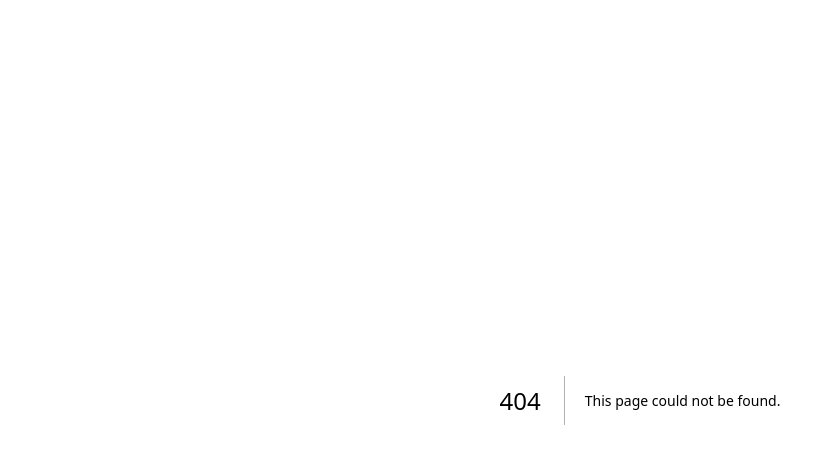
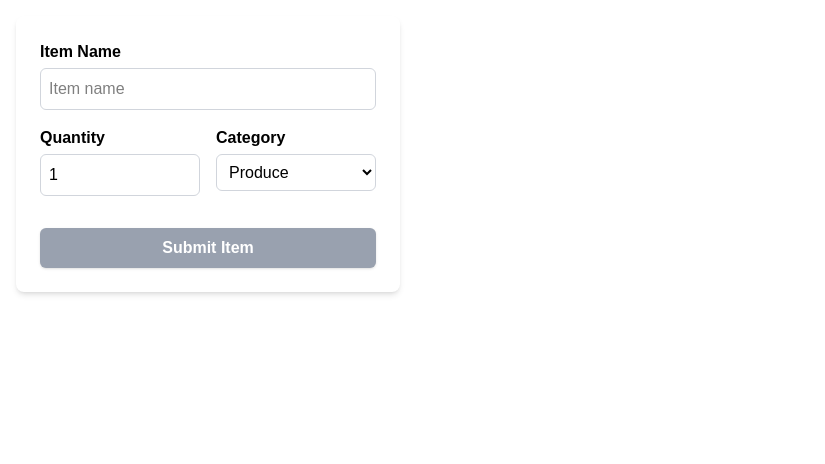
Before and after one commit to nagpal-sahil/cprg306-assignments, a Next.js app: page /week-4 in a window 1280 px wide. Before the commit this address had no page. Shown: the top 464 px of the page, without its empty margins (0-825 px from the left). Built offline with nearby package versions, Linux system fonts and the light colour scheme.

Commit message:
Commit for Week 4

```diff
--- a/app/page.tsx
+++ b/app/page.tsx
@@ -8,6 +8,7 @@ export default function HomePage() {
             <div>
               <Link href="/week-2" className="text-blue-500 hover:underline">Week 2</Link>
               <Link href="/week-3" className="text-blue-500 hover:underline ml-4">Week 3</Link>
+                <Link href="/week-4" className="text-blue-500 hover:underline ml-4">Week 4</Link>
             </div>
         </main>
     );
--- /dev/null
+++ b/app/week-4/new-item.tsx
@@ -0,0 +1 @@
+import React from "react";
--- /dev/null
+++ b/app/week-4/page.tsx
@@ -0,0 +1,110 @@
+"use client";
+
+import React from "react";
+
+import { useState } from "react";
+
+export default function NewItem() {
+  const [name, setName] = useState("");
+  const [quantity, setQuantity] = useState(1);
+  const [category, setCategory] = useState("produce");
+  const [nameTouched, setNameTouched] = useState(false);
+
+  const handleSubmit = (event: React.FormEvent) => {
+    event.preventDefault();
+
+    if (!name || name.length < 2) {
+      alert("Please enter a name with at least 2 characters.");
+      return;
+    }
+
+    const item = {
+      name,
+      quantity,
+      category,
+    };
+
+    console.log(item);
+    alert(`Added Item:\nName: ${name}\nQuantity: ${quantity}\nCategory: ${category}`);
+
+    setName("");
+    setQuantity(1);
+    setCategory("produce");
+    setNameTouched(false);
+  };
+
+  const isInvalid = name.trim().length < 2;
+
+  return (
+    <form
+      onSubmit={handleSubmit}
+      className="p-6 m-4 bg-white text-black max-w-sm w-full rounded-lg shadow-md"
+    >
+      {/* Name Field */}
+      <div className="mb-4">
+        <label className="block font-bold mb-1">Item Name</label>
+        <input
+          type="text"
+          placeholder="Item name"
+          required
+          value={name}
+          onChange={(e) => setName(e.target.value)}
+          onBlur={() => setNameTouched(true)}
+          className={`w-full p-2 border rounded-md focus:outline-none focus:ring-2 focus:ring-blue-400 ${
+            nameTouched && !name ? "border-red-500" : "border-gray-300"
+          }`}
+        />
+        {nameTouched && !name && (
+          <p className="text-red-500 text-sm mt-1">Name is required.</p>
+        )}
+      </div>
+
+      <div className="flex justify-between gap-4">
+        {/* Quantity Field */}
+        <div className="mb-4 flex-1">
+          <label className="block font-bold mb-1">Quantity</label>
+          <input
+            type="number"
+            min="1"
+            max="99"
+            required
+            value={quantity}
+            onChange={(e) => setQuantity(Number(e.target.value))}
+            className="w-full p-2 border border-gray-300 rounded-md focus:outline-none focus:ring-2 focus:ring-blue-400"
+          />
+        </div>
+
+        {/* Category Field */}
+        <div className="mb-4 flex-1">
+          <label className="block font-bold mb-1">Category</label>
+          <select
+            value={category}
+            onChange={(e) => setCategory(e.target.value)}
+            className="w-full p-2 border border-gray-300 rounded-md focus:outline-none focus:ring-2 focus:ring-blue-400"
+          >
+            <option value="produce">Produce</option>
+            <option value="dairy">Dairy</option>
+            <option value="bakery">Bakery</option>
+            <option value="meat">Meat</option>
+            <option value="frozen">Frozen Foods</option>
+            <option value="canned">Canned Goods</option>
+            <option value="dry">Dry Goods</option>
+            <option value="beverages">Beverages</option>
+            <option value="snacks">Snacks</option>
+            <option value="household">Household</option>
+            <option value="other">Other</option>
+          </select>
+        </div>
+      </div>
+
+      {/* Submit Button */}
+      <button
+        type="submit"
+        disabled={isInvalid}
+        className="w-full mt-4 py-2 px-4 bg-blue-500 text-white font-semibold rounded-md shadow hover:bg-blue-600 disabled:bg-gray-400 disabled:cursor-not-allowed transition duration-200"
+      >
+        Submit Item
+      </button>
+    </form>
+  );
+}
```
